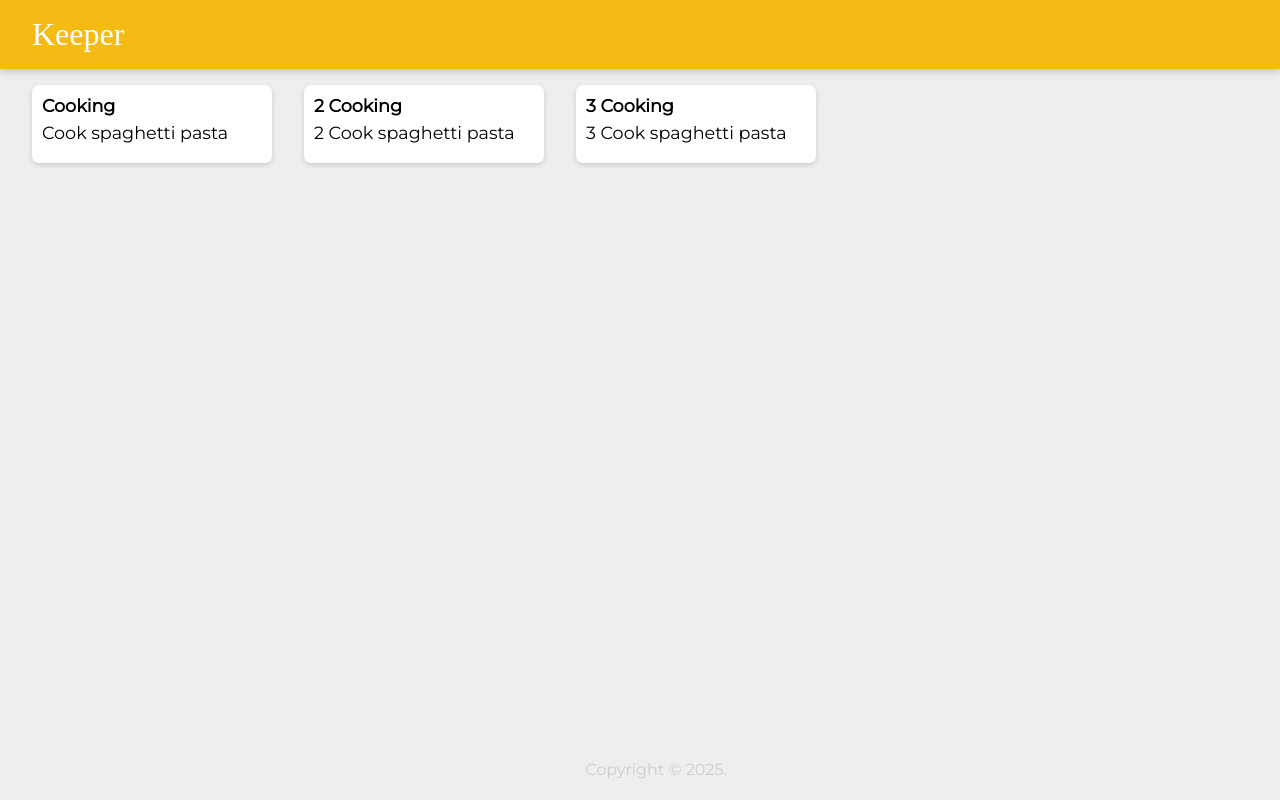
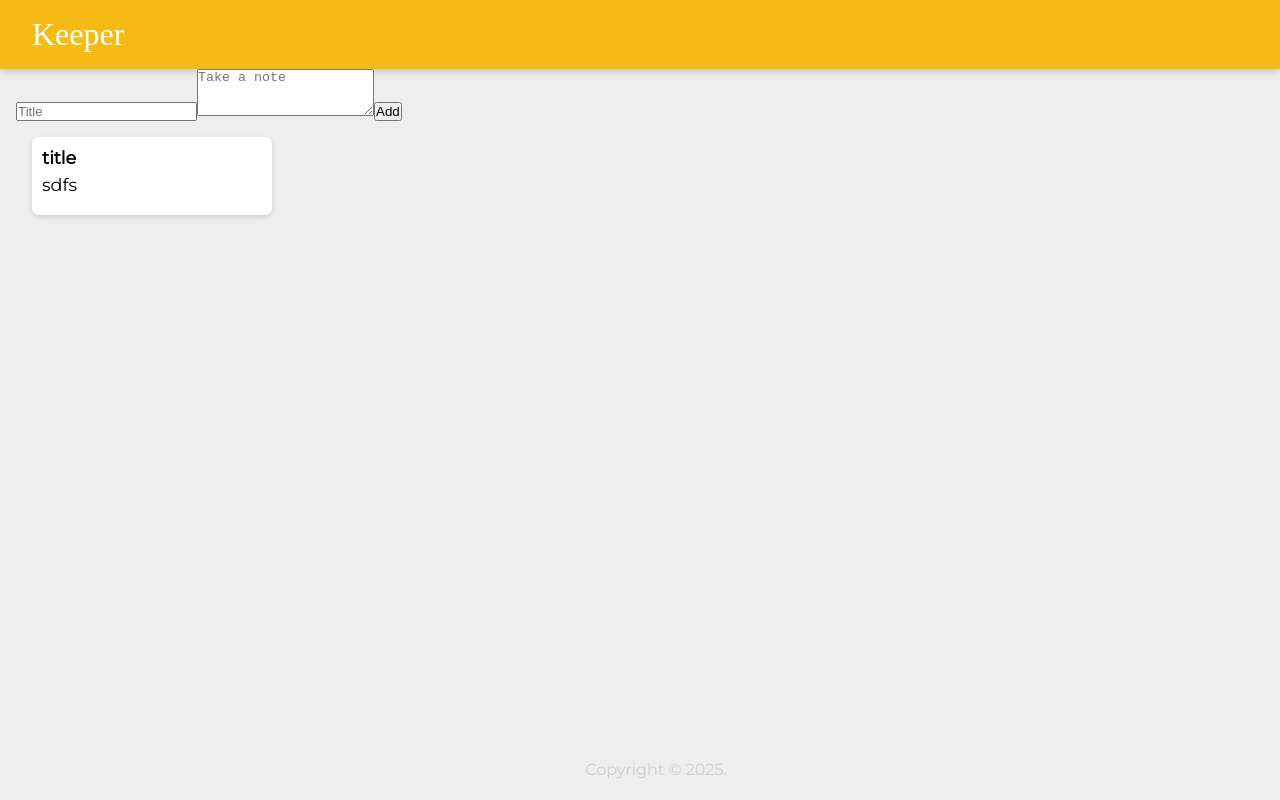
Before and after one commit to SadmanKibria/React-Keeper-App, a React (Vite) app: page / in a window 1280 px wide. Built offline with nearby package versions, Linux system fonts and the light colour scheme; a web font is replaced by a local one.

Commit message:
created constant to track of title and content. Also added new note to array.

```diff
--- a/src/components/App.jsx
+++ b/src/components/App.jsx
@@ -2,19 +2,16 @@ import React from "react";
 import Header from "./Header";
 import Footer from "./Footer";
 import Note from "./Note";
-import notes from "../notes";
+import CreateArea from "./CreateArea";
 
 function App() {
+  function addNote(note) {}
+
   return (
     <div>
       <Header />
-      {notes.map((noteItem) => (
-        <Note
-          key={noteItem.key}
-          title={noteItem.title}
-          content={noteItem.content}
-        />
-      ))}
+      <CreateArea onAdd={addNote} />
+      <Note key={1} title="title" content="sdfs" />
       <Footer />
     </div>
   );
--- /dev/null
+++ b/src/components/CreateArea.jsx
@@ -0,0 +1,47 @@
+import React, { useState } from "react";
+
+function CreateArea(props) {
+  const [note, setNote] = useState({
+    title: "",
+    content: "",
+  });
+
+  function handleChange(event) {
+    const { name, value } = event.target;
+
+    setNote((prevNote) => {
+      return {
+        ...prevNote,
+        [name]: value,
+      };
+    });
+  }
+
+  function submitNote(event) {
+    props.onAdd(note);
+    event.preventDefault();
+  }
+
+  return (
+    <div>
+      <form>
+        <input
+          name="title"
+          onChange={handleChange}
+          value={note.title}
+          placeholder="Title"
+        />
+        <textarea
+          name="content"
+          onChange={handleChange}
+          value={note.content}
+          placeholder="Take a note"
+          rows="3"
+        />
+        <button onClick={submitNote}>Add</button>
+      </form>
+    </div>
+  );
+}
+
+export default CreateArea;
--- a/src/notes.jsx
+++ /dev/null
@@ -1,19 +0,0 @@
-const notes = [
-  {
-    key: 1,
-    title: "Cooking",
-    content: "Cook spaghetti pasta",
-  },
-  {
-    key: 2,
-    title: "2 Cooking",
-    content: "2 Cook spaghetti pasta",
-  },
-  {
-    key: 3,
-    title: "3 Cooking",
-    content: "3 Cook spaghetti pasta",
-  },
-];
-
-export default notes;
```
